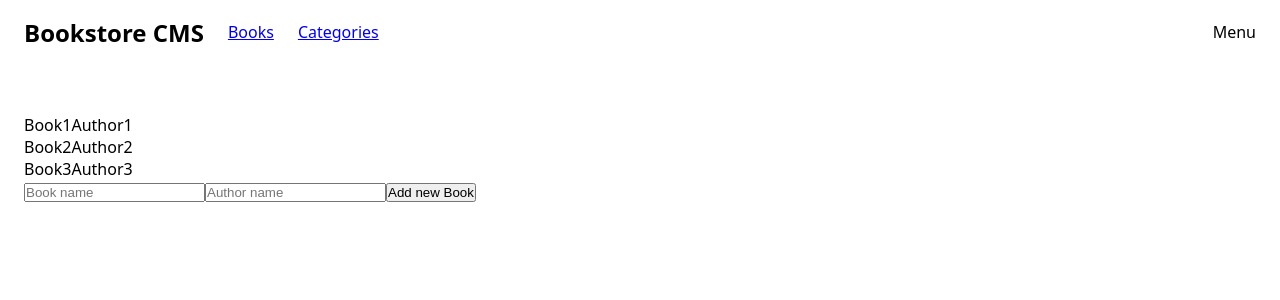
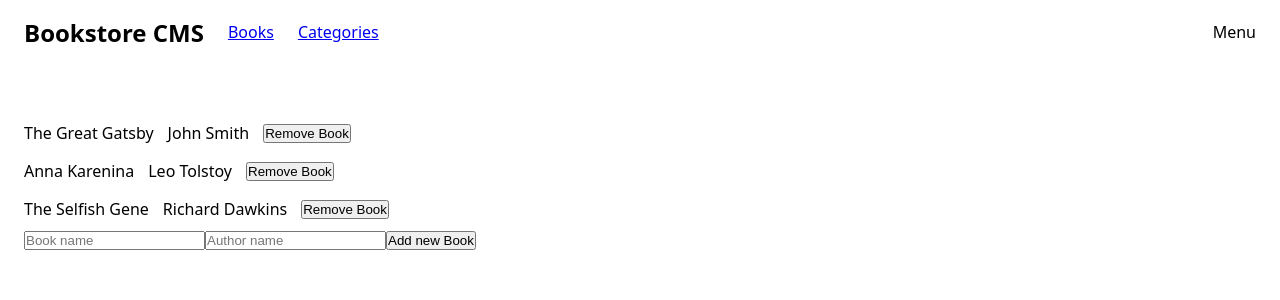
Before and after one commit to BB-Simon/book-store, a React (Create React App) app: page / in a window 1280 px wide. Shown: the top 300 px of the page. Built offline with nearby package versions, Linux system fonts and the light colour scheme.

Commit message:
Use Redux with hook API

```diff
--- /dev/null
+++ b/src/components/Book/Book.module.css
@@ -0,0 +1,10 @@
+.book {
+  padding: 8px 0;
+  display: flex;
+  align-items: center;
+}
+
+.book span {
+  display: inline-block;
+  margin-right: 14px;
+}
--- a/src/components/Book/index.js
+++ b/src/components/Book/index.js
@@ -1,15 +1,25 @@
 import PropTypes from 'prop-types';
+import Button from '../Button';
+import css from './Book.module.css';
 
-const Book = ({ name, author }) => (
-  <li>
+const Book = ({
+  name,
+  author,
+  id,
+  remove,
+}) => (
+  <li className={css.book}>
     <span>{name}</span>
     <span>{author}</span>
+    <Button title="Remove Book" onClick={() => remove(id)} />
   </li>
 );
 
 Book.propTypes = {
   name: PropTypes.string.isRequired,
   author: PropTypes.string.isRequired,
+  id: PropTypes.string.isRequired,
+  remove: PropTypes.func.isRequired,
 };
 
 export default Book;
--- a/src/components/BookList/index.js
+++ b/src/components/BookList/index.js
@@ -1,29 +1,24 @@
+import { useSelector, useDispatch } from 'react-redux';
 import Book from '../Book';
+import { removeBook } from '../../redux/books/booksSlice';
 
-const books = [
-  {
-    id: 1,
-    name: 'Book1',
-    author: 'Author1',
-  },
-  {
-    id: 2,
-    name: 'Book2',
-    author: 'Author2',
-  },
-  {
-    id: 3,
-    name: 'Book3',
-    author: 'Author3',
-  },
-];
+const BookList = () => {
+  const books = useSelector((state) => state.book.books);
+  const dispatch = useDispatch();
 
-const BookList = () => (
-  <ul>
-    {books && books.map((book) => (
-      <Book key={book.id} name={book.name} author={book.author} />
-    ))}
-  </ul>
-);
+  return (
+    <ul>
+      {books && books.map((book) => (
+        <Book
+          key={book.id}
+          name={book.title}
+          author={book.author}
+          id={book.id}
+          remove={(id) => dispatch(removeBook(id))}
+        />
+      ))}
+    </ul>
+  );
+};
 
 export default BookList;
--- /dev/null
+++ b/src/components/Button/index.js
@@ -0,0 +1,17 @@
+import PropTypes from 'prop-types';
+
+const Button = ({ title, className, onClick }) => (
+  <button type="button" className={className} onClick={onClick}>{title}</button>
+);
+
+Button.defaultProps = {
+  className: '',
+};
+
+Button.propTypes = {
+  title: PropTypes.string.isRequired,
+  className: PropTypes.string,
+  onClick: PropTypes.func.isRequired,
+};
+
+export default Button;
--- a/src/components/NewBookForm/index.js
+++ b/src/components/NewBookForm/index.js
@@ -1,9 +1,48 @@
-const NewBookForm = () => (
-  <form>
-    <input type="text" name="book" placeholder="Book name" />
-    <input type="text" name="author" placeholder="Author name" />
-    <input type="submit" value="Add new Book" />
-  </form>
-);
+import { useState } from 'react';
+import PropTypes from 'prop-types';
+
+const NewBookForm = ({ onSubmit }) => {
+  const [book, setBook] = useState({
+    title: '',
+    author: '',
+  });
+
+  const handleOnChange = (e) => {
+    setBook({ ...book, [e.target.name]: e.target.value });
+  };
+
+  const handleOnSubmit = (e) => {
+    e.preventDefault();
+    onSubmit({
+      id: Date.now().toString(),
+      ...book,
+    });
+    setBook({ title: '', author: '' });
+  };
+
+  return (
+    <form onSubmit={handleOnSubmit}>
+      <input
+        type="text"
+        name="title"
+        value={book.title}
+        onChange={handleOnChange}
+        placeholder="Book name"
+      />
+      <input
+        type="text"
+        name="author"
+        value={book.author}
+        onChange={handleOnChange}
+        placeholder="Author name"
+      />
+      <input type="submit" value="Add new Book" />
+    </form>
+  );
+};
+
+NewBookForm.propTypes = {
+  onSubmit: PropTypes.func.isRequired,
+};
 
 export default NewBookForm;
--- a/src/components/index.js
+++ b/src/components/index.js
@@ -1,3 +1,4 @@
 export { default as Navigation } from './Navigation';
 export { default as BookList } from './BookList';
 export { default as NewBookForm } from './NewBookForm';
+export { default as Button } from './Button';
--- a/src/pages/Home/index.js
+++ b/src/pages/Home/index.js
@@ -1,15 +1,21 @@
+import { useDispatch } from 'react-redux';
 import { BookList, NewBookForm } from '../../components';
+import { addBook } from '../../redux/books/booksSlice';
 import styles from './Home.module.css';
 
-const HomePage = () => (
+const HomePage = () => {
+  const dispatch = useDispatch();
+
+  return (
     <div className={styles.container}>
       <section>
         <BookList />
       </section>
       <section>
-      <NewBookForm />
+        <NewBookForm onSubmit={(book) => dispatch(addBook(book))} />
       </section>
     </div>
   );
+};
 
 export default HomePage;
--- a/src/redux/books/booksSlice.js
+++ b/src/redux/books/booksSlice.js
@@ -1,7 +1,26 @@
 import { createSlice } from '@reduxjs/toolkit';
 
 const initialState = {
-  books: [],
+  books: [
+    {
+      id: 'item1',
+      title: 'The Great Gatsby',
+      author: 'John Smith',
+      category: 'Fiction',
+    },
+    {
+      id: 'item2',
+      title: 'Anna Karenina',
+      author: 'Leo Tolstoy',
+      category: 'Fiction',
+    },
+    {
+      id: 'item3',
+      title: 'The Selfish Gene',
+      author: 'Richard Dawkins',
+      category: 'Nonfiction',
+    },
+  ],
 };
 
 export const bookSlice = createSlice({
@@ -12,7 +31,8 @@ export const bookSlice = createSlice({
       state.books.unshift(payload);
     },
     removeBook: (state, { payload }) => {
-      state.books.filter((book) => book.id !== payload.id);
+      const bookIndex = state.books.findIndex((b) => b.id === payload);
+      state.books.splice(bookIndex, 1);
     },
   },
 });
```
Also changed, not shown: 1 other file (tests, documents, lock files or other folders). Lines whose indentation alone changed are shown as unchanged.
